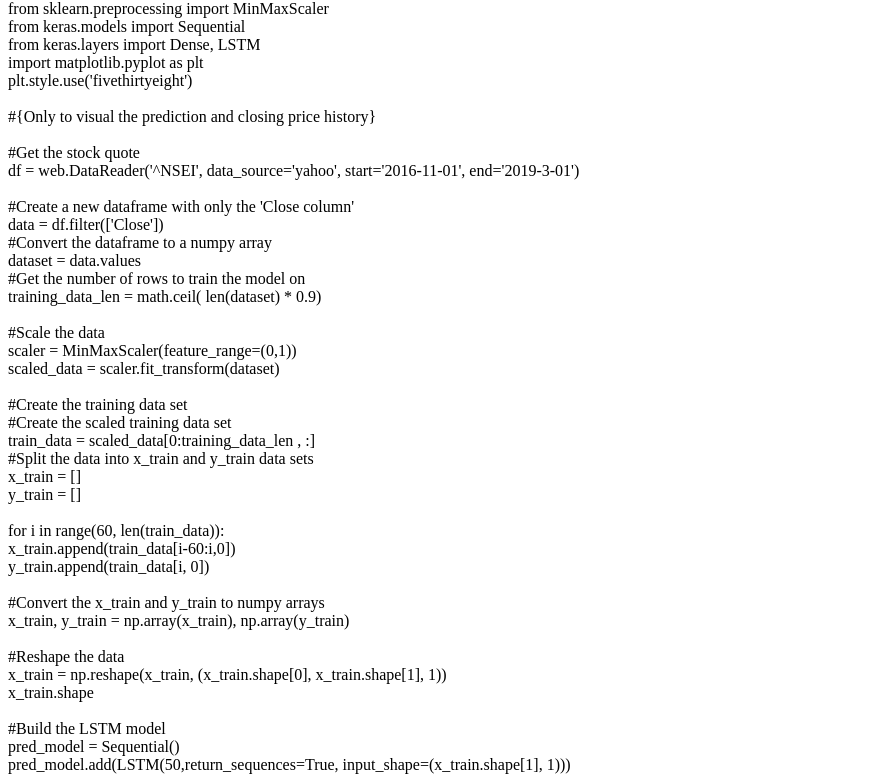
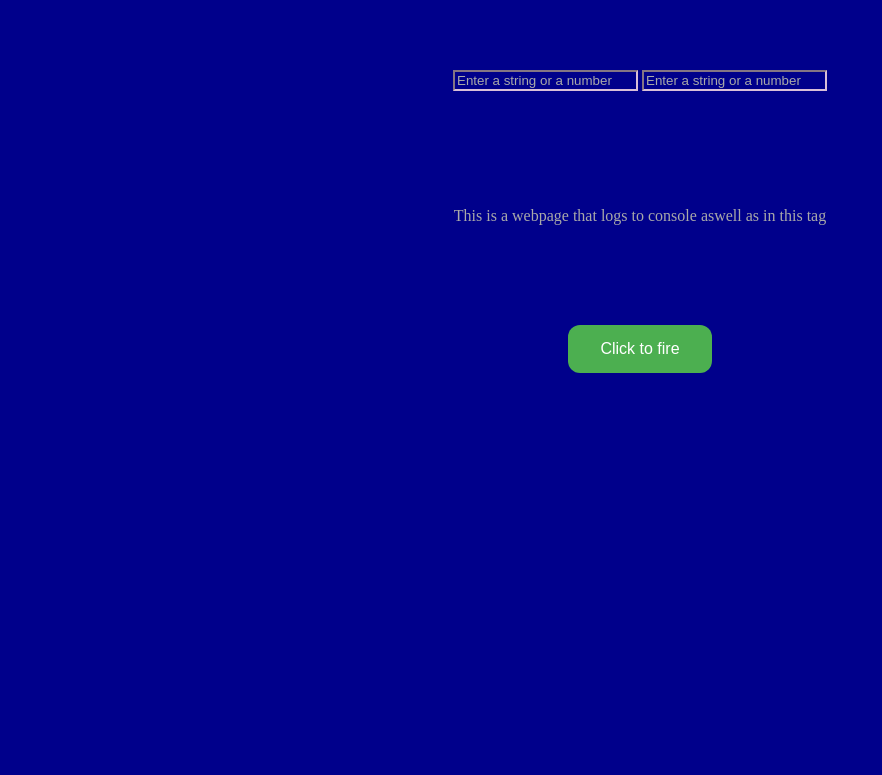
Before and after one commit to JoelNadar-TheSorceror/LSTM_stockPredicter, a plain HTML site: page index.html in a window 1280 px wide. Shown: the part 88-863 px from the top of the page, without its empty margins (0-882 px from the left). After the commit the page ends 800 px from the top, so only its background shows below. Drawn offline with Linux system fonts and the light colour scheme.

Commit message:
Add files via upload

```diff
--- a/index.html
+++ b/index.html
@@ -1,102 +1,17 @@
-<!DOCTYPE HTML>
-<html>
+<!DOCTYPE html>
+<html lang="en">
+<head>
+    <meta charset="UTF-8">
+    <meta name="viewport" content="width=device-width, initial-scale=1.0">
+    <title>JS1</title>
+    <script src="index.js"></script>
+    <link rel="stylesheet" href="style.css">
+</head>
 <body>
-<p>
-import math<br>
-import pandas_datareader as web<br>
-import numpy as np<br>
-import pandas as pd<br>
-from sklearn.preprocessing import MinMaxScaler<br>
-from keras.models import Sequential<br>
-from keras.layers import Dense, LSTM<br>
-import matplotlib.pyplot as plt<br>
-plt.style.use('fivethirtyeight')<br>
-<br>
-#{Only to visual the prediction and closing price history}<br>
-<br>
-#Get the stock quote<br>
-df = web.DataReader('^NSEI', data_source='yahoo', start='2016-11-01', end='2019-3-01')<br>
-<br>
-#Create a new dataframe with only the 'Close column'<br>
-data = df.filter(['Close'])<br>
-#Convert the dataframe to a numpy array<br>
-dataset = data.values<br>
-#Get the number of rows to train the model on<br>
-training_data_len = math.ceil( len(dataset) * 0.9)<br>
-<br>
-#Scale the data<br>
-scaler = MinMaxScaler(feature_range=(0,1))<br>
-scaled_data = scaler.fit_transform(dataset)<br>
-<br>
-#Create the training data set<br>
-#Create the scaled training data set<br>
-train_data = scaled_data[0:training_data_len , :]<br>
-#Split the data into x_train and y_train data sets<br>
-x_train = []<br>
-y_train = []<br>
-<br>
-for i in range(60, len(train_data)):<br>
-  x_train.append(train_data[i-60:i,0])<br>
-  y_train.append(train_data[i, 0])<br>
-<br>
-#Convert the x_train and y_train to numpy arrays<br>
-x_train, y_train = np.array(x_train), np.array(y_train)<br>
-<br>
-#Reshape the data<br>
-x_train = np.reshape(x_train, (x_train.shape[0], x_train.shape[1], 1))<br>
-x_train.shape<br>
-<br>
-#Build the LSTM model<br>
-pred_model = Sequential()<br>
-pred_model.add(LSTM(50,return_sequences=True, input_shape=(x_train.shape[1], 1)))<br>
-pred_model.add(LSTM(50, return_sequences=False))<br>
-pred_model.add(Dense(25))<br>
-pred_model.add(Dense(1))<br>
-<br>
-#Compile the model<br>
-pred_model.compile(optimizer='adam', loss='mean_squared_error')<br>
-<br>
-#Train the model<br>
-pred_model.fit(x_train, y_train, batch_size=1, epochs=1)<br>
-<br>
-#Create the testing data set<br>
-#Create a new array containing scaled values<br>
-test_data = scaled_data[training_data_len - 60: , :]<br>
-#Create the data sets x_test and y_test<br>
-x_test = []<br>
-y_test = dataset[training_data_len:, :]<br>
-for i in range(60, len(test_data)):<br>
-  x_test.append(test_data[i-60:i, 0])<br>
-<br>
-#Convert the data to a numpy array<br>
-x_test = np.array(x_test)<br>
-<br>
-#Reshape the data<br>
-x_test = np.reshape(x_test, (x_test.shape[0], x_test.shape[1], 1))<br>
-<br>
-#Get the models predicted price values<br>
-predictions = model.predict(x_test)<br>
-predictions = scaler.inverse_transform(predictions)<br>
-<br>
-#Get the root mean squarred error(RMSE)<br>
-rmse = np.sqrt( np.mean( predictions - y_test)**2)<br>
-print(f"RMSE value: {rmse}")<br>
-<br>
-#Plot the data<br>
-train = data[:training_data_len]<br>
-valid = data[training_data_len:]<br>
-valid['Predictions'] = predictions<br>
-#Visualize the data<br>
-plt.figure(figsize=(16,8))<br>
-plt.title('Model')<br>
-plt.xlabel('Date', fontsize=18)<br>
-plt.ylabel('Close Price INR(?)', fontsize=18)<br>
-plt.plot(train['Close'])<br>
-plt.plot(valid[['Close', 'Predictions']])<br>
-plt.legend(['Train', 'Val', 'Predictions'], loc='lower right')<br>
-plt.show()<br>
-
-P.S: I recommend you to do this on coab.research.google.com. You won't need to download the modules there
-</p>
+    <h1>Welcome</h1>
+    <input type="text" id="one" placeholder="Enter a string or a number">
+    <input type="text" id="two" placeholder="Enter a string or a number">
+    <p id="output">This is a webpage that logs to console aswell as in this tag</p>
+    <button type="button" onclick="fun()">Click to fire</button>
 </body>
 </html>
--- /dev/null
+++ b/index.js
@@ -0,0 +1,18 @@
+values = [];
+
+function fun(){
+    one = document.getElementById("one").value;
+    two = document.getElementById("two").value;
+
+    values.push(one.concat(two));
+    console.log(values[0]);
+    values.push(1+2);
+    console.log(values[1]);
+    values.push(1188*2);
+    console.log(values[2]);
+    values.push(85774/228);
+    console.log(values[3]);
+
+    document.getElementById("output").innerHTML = values;
+
+}
--- /dev/null
+++ b/style.css
@@ -0,0 +1,32 @@
+body {
+    background-color: darkblue;
+    color: darkgray;
+    text-align: center;
+}
+
+*{
+    margin-bottom: 100px;
+}
+
+::placeholder {
+    color: darkgray;
+}
+
+input {
+    background-color: transparent;
+    color: white;
+    border-color: thistle;
+}
+
+button {
+    background-color: #4CAF50;
+    /* Green */
+    border: none;
+    color: white;
+    border-radius: 12px;
+    padding: 15px 32px;
+    text-align: center;
+    text-decoration: none;
+    display: inline-block;
+    font-size: 16px;
+}
```
